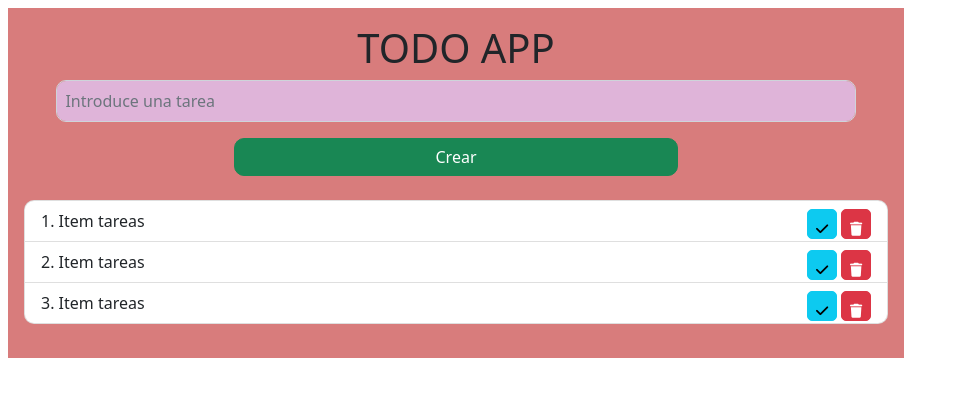
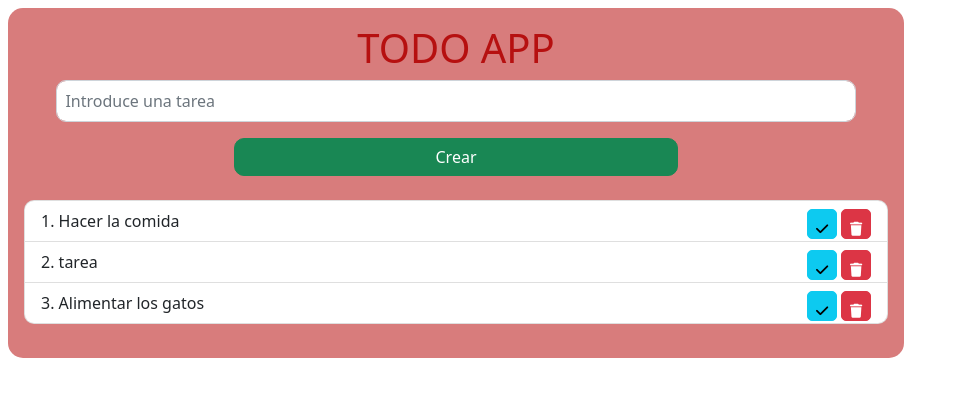
Before and after one commit to CinLo82/web-platform-dnstz5, a plain HTML site: page index.html in a window 1280 px wide. Shown: the whole page, without its empty margins (0-959 px from the left). Drawn offline with nearby package versions, Linux system fonts and the light colour scheme.

Commit message:
3 files modified

```diff
--- a/index.html
+++ b/index.html
@@ -13,7 +13,10 @@
     <meta name="viewport" content="width=device-width" />
     <link rel="stylesheet" href="styles.css" />
     <script type="module" src="script.js"></script>
-    <script src="https://kit.fontawesome.com/a31d91327b.js" crossorigin="anonymous"></script>
+    <script
+      src="https://kit.fontawesome.com/a31d91327b.js"
+      crossorigin="anonymous"
+    ></script>
   </head>
   <body>
     <div class="contenedor caja mx-2 text-center mt-2 p-3">
@@ -21,50 +24,52 @@
         <h1>TODO APP</h1>
       </div>
       <div class="row">
-  <input class="form-control m-auto p-2" type="text" id="text" placeholder="Introduce una tarea" >
+        <input
+          class="form-control m-auto p-2"
+          type="text"
+          id="text"
+          placeholder="Introduce una tarea"
+        />
       </div>
 
       <div class="row">
-  <button class="btn btn-success mt-3 w-50 m-auto "> Crear</button>
+        <button class="btn btn-success mt-3 w-50 m-auto" id="btn-agregar" value="agregar tarea">
+          Crear
+        </button>
       </div>
 
-<div class="row">
-  <ol class=" list-group-numbered mt-4 w-90 text-start m-auto">
+      <div class="row" >
+        <ol class="list list-group-numbered mt-4 w-90 text-start m-auto" id="lista">
 
-    <li class="list-group-item ">Item tareas
-      <div class="btn btn-danger btn-sm p-2 m-auto float-end">
-        <i class="fa-solid fa-trash "></i>
+          <li class="list-group-item"> Hacer la comida
+            <div class="btn btn-danger btn-sm p-2 m-auto float-end" id="btn-trash">
+              <i class="fa-solid fa-trash"></i>
+            </div>
+            <div class="btn btn-info btn-sm p-2 m-auto mx-1 float-end" id="btn-check">
+              <i class="fa-solid fa-check"></i>
+            </div>
+          </li>
+
+          <li class="list-group-item">tarea
+         <div class="btn btn-danger btn-sm p-2 m-auto float-end" id="btn-trash">
+              <i class="fa-solid fa-trash"></i>
+            </div>
+            <div class="btn btn-info btn-sm p-2 m-auto mx-1 float-end" id="btn-check">
+              <i class="fa-solid fa-check"></i>
+            </div>
+          </li>
+
+          <li class="list-group-item">Alimentar los gatos
+            <div class="btn btn-danger btn-sm p-2 m-auto float-end" id="btn-trash">
+              <i class="fa-solid fa-trash"></i>
+            </div>
+            <div class="btn btn-info btn-sm p-2 m-auto mx-1 float-end" id="btn-check">
+              <i class="fa-solid fa-check"></i>
 
             </div>
-      <div class="btn btn-info btn-sm p-2 m-auto mx-1 float-end">
-        <i class="fa-solid fa-check " ></i>
-      </div>
-</li>
-<li class="list-group-item ">Item tareas
-  <div class="btn btn-danger btn-sm p-2 m-auto float-end">
-    <i class="fa-solid fa-trash "></i>
-
-  </div>
-  <div class="btn btn-info btn-sm p-2 m-auto mx-1 float-end">
-    <i class="fa-solid fa-check " ></i>
-  </div>
-
-</li><li class="list-group-item ">Item tareas
-  <div class="btn btn-danger btn-sm p-2 m-auto float-end">
-    <i class="fa-solid fa-trash "></i>
-
-  </div>
-  <div class="btn btn-info btn-sm p-2 m-auto mx-1 float-end">
-    <i class="fa-solid fa-check " ></i>
-  </div>
-
           </li>
         </ol>
-
-
       </div>
-
     </div>
-
   </body>
 </html>
--- a/script.js
+++ b/script.js
@@ -1,7 +1,18 @@
 // Obtener control sobre los elementos
-let input = document.getElementById('texto');
-let boton;
-let lista;
+
+(function(){
+
+var lista = document.getElementById("lista"),
+    tareaInput = document.getElementById("text"),
+    btnNuevaTarea = document.getElementById("btn-agregar"),
+    Check = document.getElementById("btn-check"),
+   trash = document.getElementById("btn-tresh");
+
+
+
+}());
+
+
 
 // Tener la información guardada
 let data = [
@@ -15,6 +26,8 @@ let data = [
 
 // Crear el evento del boton
 
+
+
 // Guardar en el objeto data, la info del elemento nuevo
 
 // Crear funciones:
--- a/styles.css
+++ b/styles.css
@@ -2,18 +2,18 @@
   width: 70%;
   height: 350px;
   background-color: rgb(216, 124, 124);
+  border-radius: 15px;
+  color: rgb(182, 16, 16);
 }
 
 .form-control{
 width: 90%;
 border-radius: 10px;
-background-color: rgb(223, 180, 217);
-
+background-color: rgb(255, 255, 255);
 }
 
 .btn{
  border-radius: 10px;
-
 }
 
 .btn-sm{
```
Lines whose indentation alone changed are shown as unchanged.
